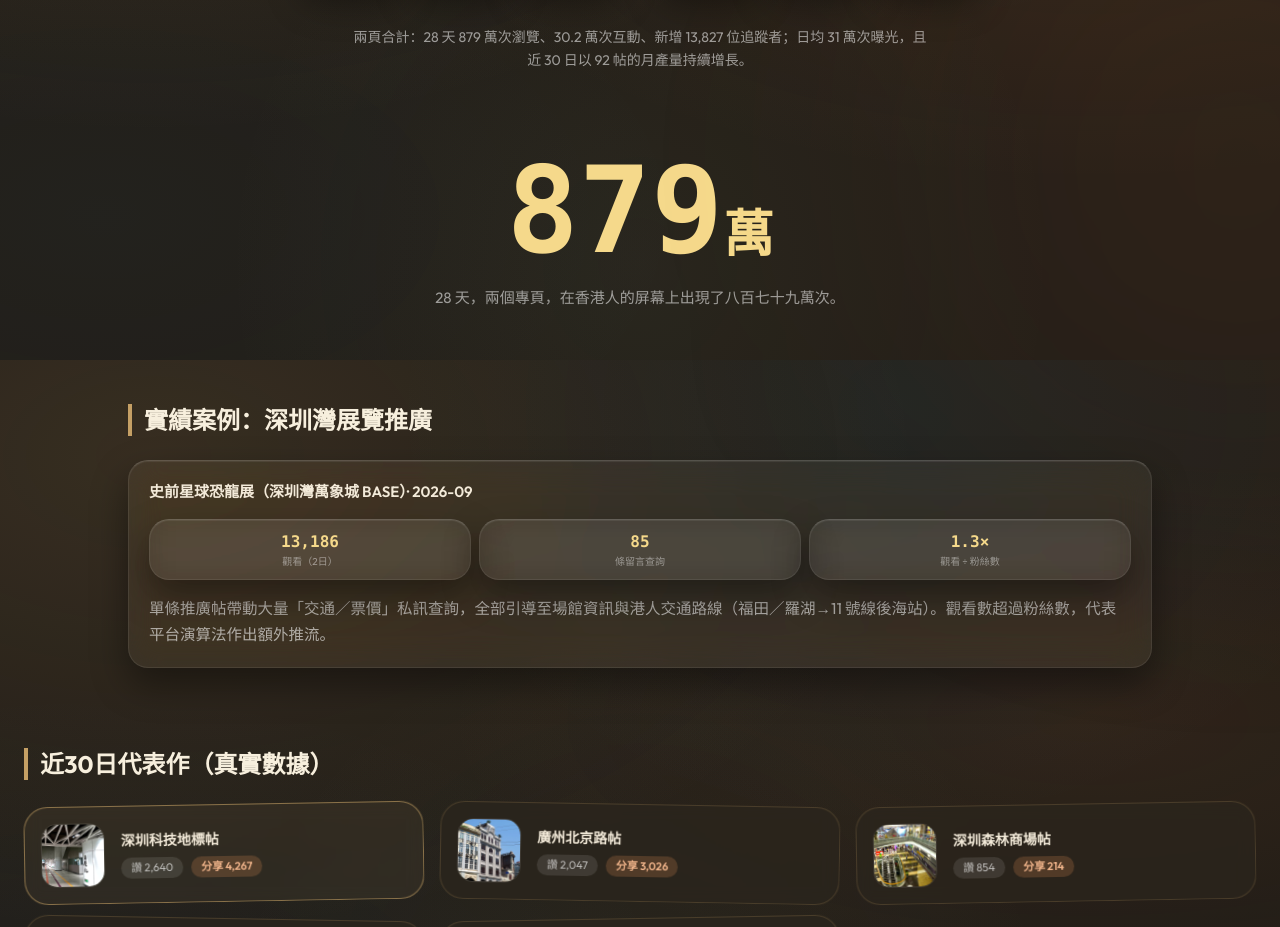
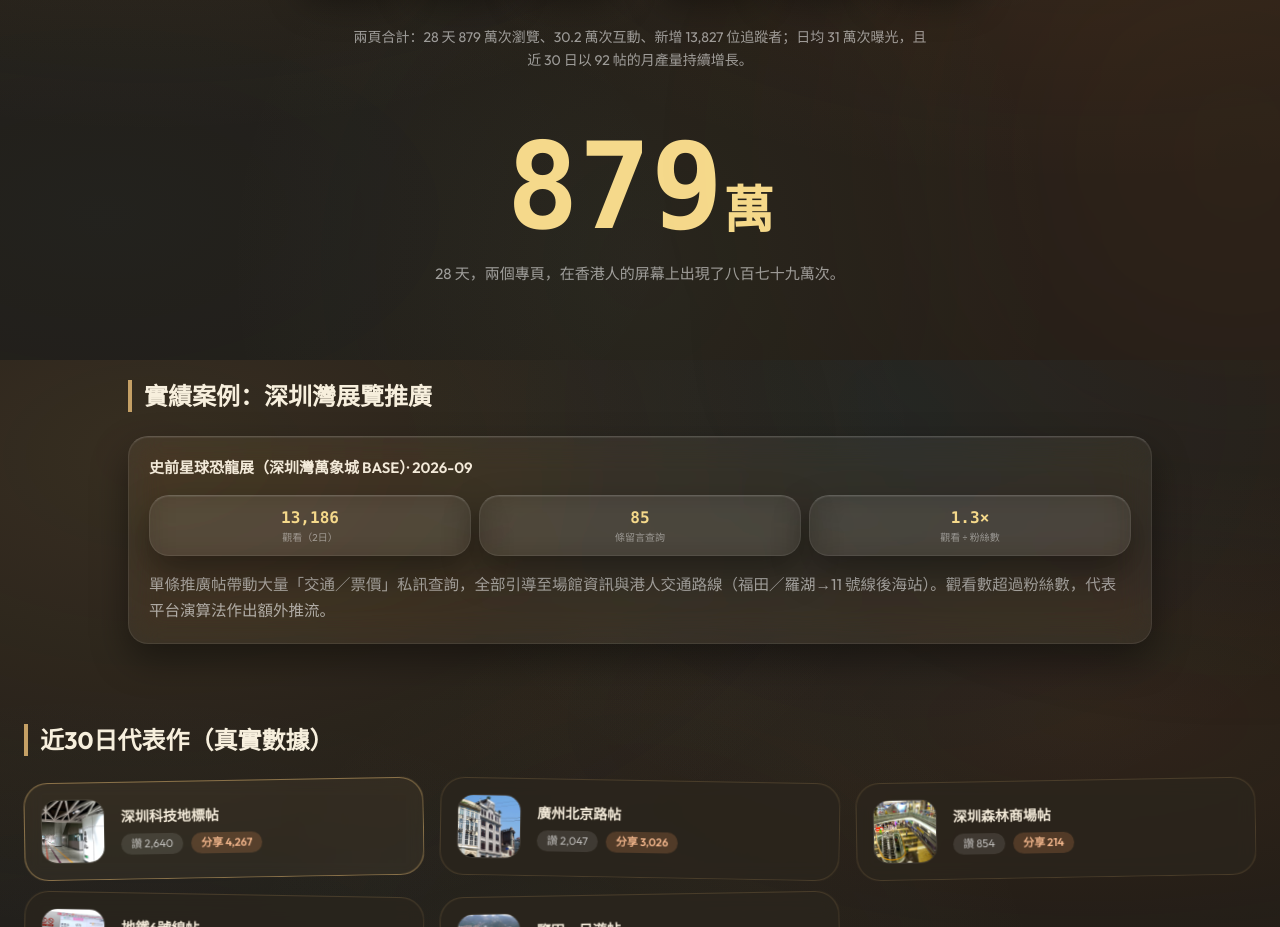
Before and after one commit to zzzzzerozzzz/podcast-web, a Next.js app: page / in a window 1280 px wide. Shown: the part 2040-2967 px from the top of the page. Built offline with nearby package versions, Linux system fonts and the light colour scheme.

Commit message:
879萬與後台數據拉近（VLM：中段低密度谷收窄）

```diff
--- a/app/page.tsx
+++ b/app/page.tsx
@@ -551,7 +551,7 @@ export default function Home() {
           </div>
           <p className="text-sm text-white/55 mt-10 max-w-xl mx-auto text-center leading-relaxed">{t.dashSum}</p>
         </div>
-          <div className="mt-16 md:mt-20 text-center">
+          <div className="mt-10 md:mt-14 text-center">
             <div className="font-mono font-bold tabular-nums leading-none text-[#f5d98b] text-[22vw] md:text-[7.5rem]">
               879<span className="text-[0.42em]">萬</span>
             </div>
```
